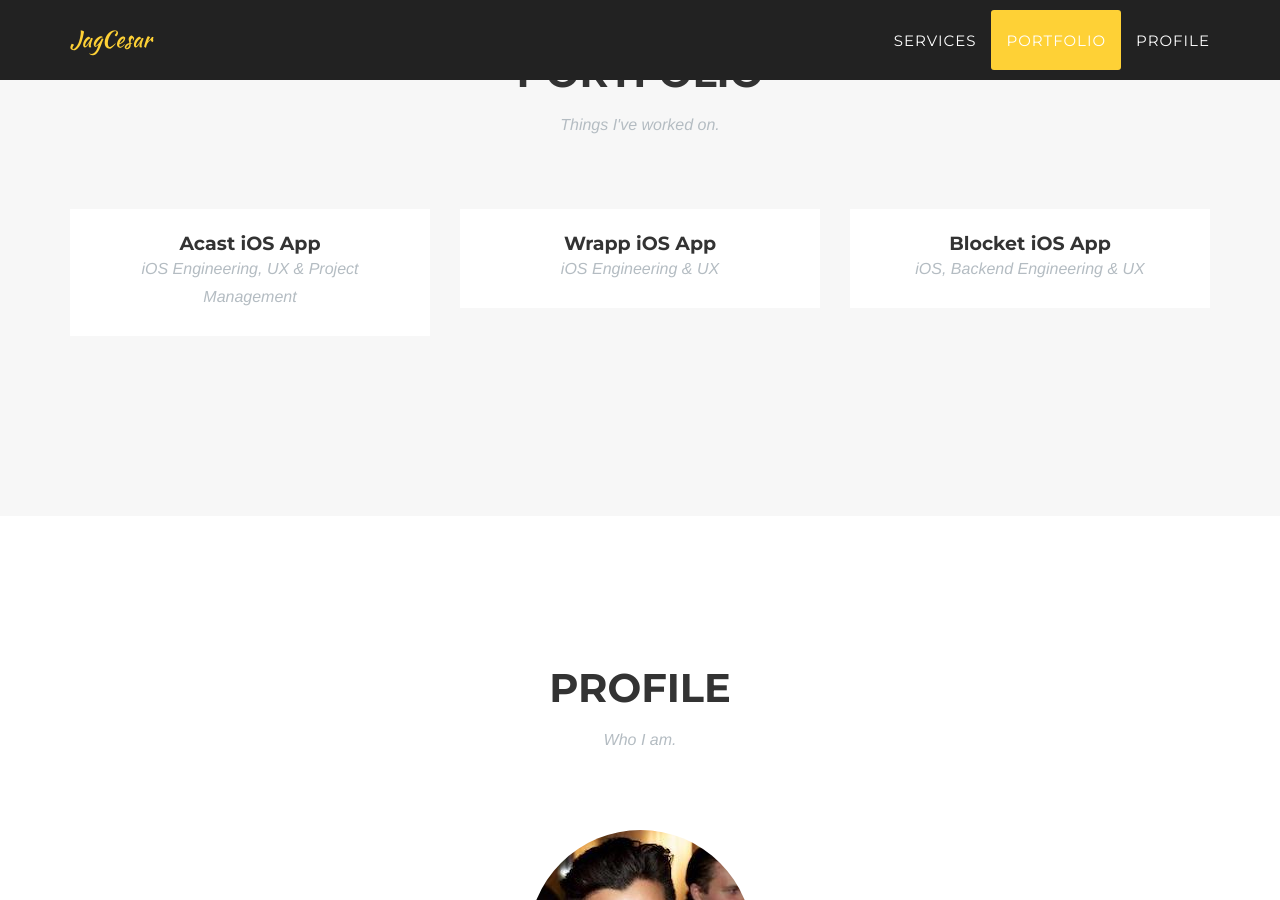
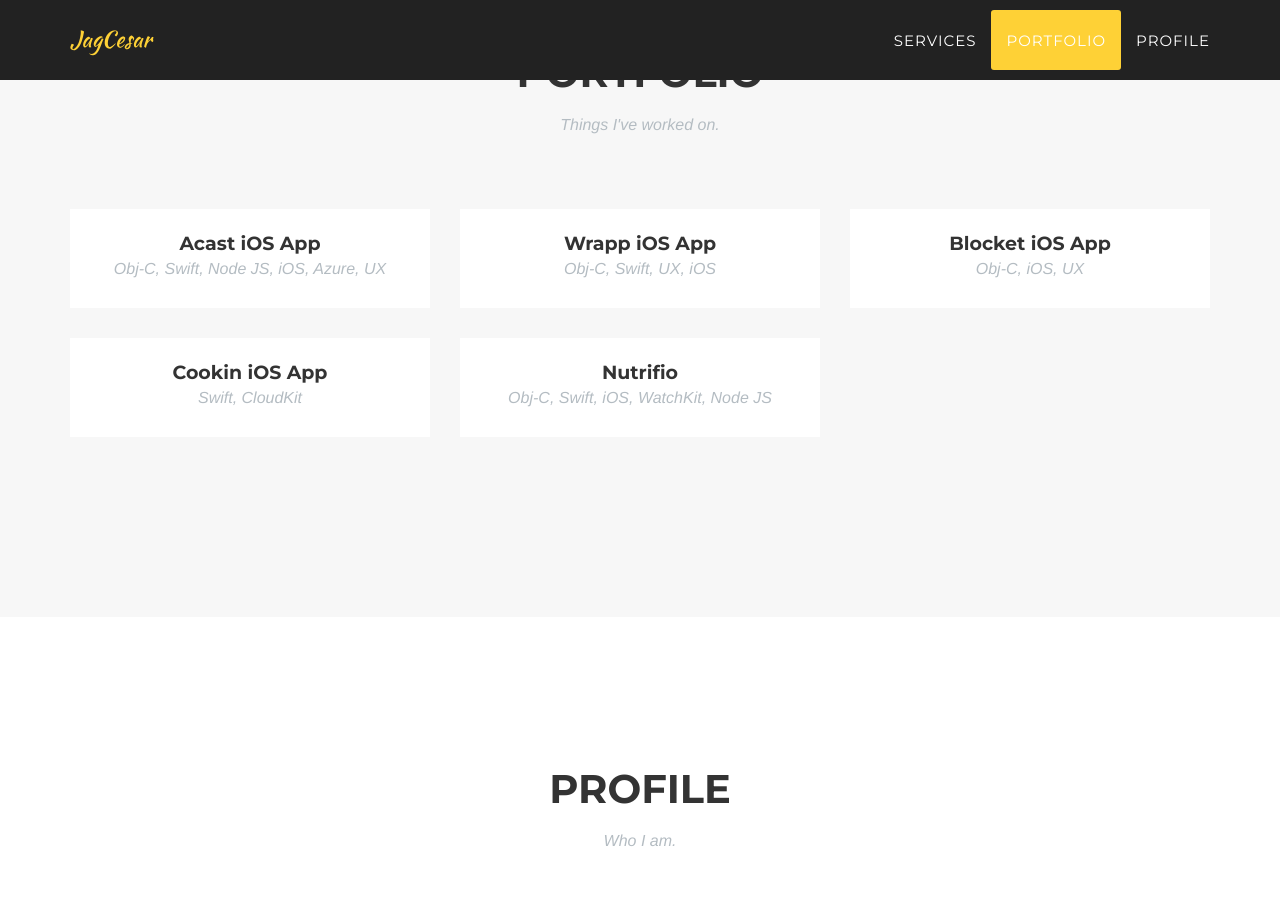
Before and after one commit to JagCesar/jagcesar.github.io, a Jekyll site: the page built from _posts/2014-07-17-wrapp.markdown, in a window 1280 px wide and 900 px high, scrolled down 1569 px. Built offline with Jekyll 4.4.1, drawn with Linux system fonts in a browser that asks for light colours; some web fonts are replaced.

```diff
--- a/_includes/modals.html
+++ b/_includes/modals.html
@@ -25,7 +25,7 @@
                                     <strong>{{ post.project-date }}
                                     </strong>
                                 </li>
-                                <li>Service:
+                                <li>Technologies:
                                     <strong>{{ post.subtitle }}
                                     </strong>
                                 </li>
--- a/_posts/2014-07-16-blocket.markdown
+++ b/_posts/2014-07-16-blocket.markdown
@@ -1,6 +1,6 @@
 ---
 title: Blocket iOS App
-subtitle: iOS, Backend Engineering & UX
+subtitle: Obj-C, iOS, UX
 layout: default
 modal-id: 3
 date: 2014-07-16
--- a/_posts/2014-07-17-wrapp.markdown
+++ b/_posts/2014-07-17-wrapp.markdown
@@ -1,6 +1,6 @@
 ---
 title: Wrapp iOS App
-subtitle: iOS Engineering & UX
+subtitle: Obj-C, Swift, UX, iOS
 layout: default
 modal-id: 2
 date: 2014-07-17
--- a/_posts/2016-08-29-acast.markdown
+++ b/_posts/2016-08-29-acast.markdown
@@ -1,6 +1,6 @@
 ---
 title: Acast iOS App
-subtitle: iOS Engineering, UX & Project Management
+subtitle: Obj-C, Swift, Node JS, iOS, Azure, UX
 layout: default
 modal-id: 1
 date: 2016-08-29
```
Also changed, not shown: _drafts/2014-07-15-cookin.markdown (deleted, +0 -15 lines), _drafts/2014-07-15-sereni.markdown (deleted, +0 -15 lines), _posts/2014-07-15-cookin.markdown (added, +16 -0 lines), _posts/2014-07-15-nutrifio.markdown (added, +16 -0 lines), img/portfolio/cookin-thumbnail.png (added), img/portfolio/cookin.png (added), img/portfolio/nutrifio-thumbnail.png (added), img/portfolio/nutrifio.png (added).
